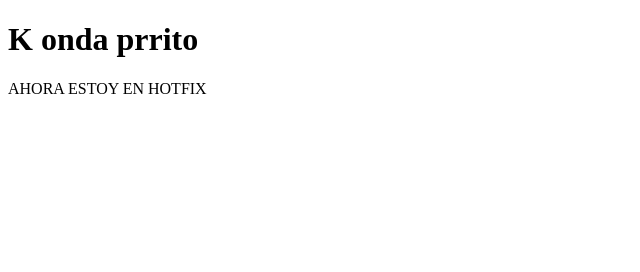
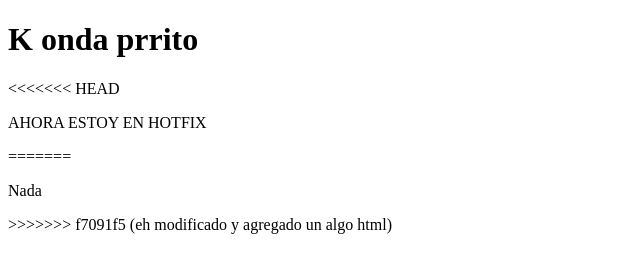
Before and after one commit to loweffort-alt/course-git, a plain HTML site: page index.html in a window 1280 px wide. Shown: the whole page, without its empty margins (0-640 px from the left). Drawn offline with Linux system fonts and the light colour scheme.

Commit message:
fkfkfkfk

```diff
--- a/index.html
+++ b/index.html
@@ -9,7 +9,11 @@
 </head>
 <body>
     <h1>K onda prrito</h1>
+<<<<<<< HEAD
     <p>AHORA ESTOY EN HOTFIX</p>
+=======
+    <p>Nada</p>
+>>>>>>> f7091f5 (eh modificado y agregado un algo html)
     <script src="app.js"></script>
 </body>
 
```
